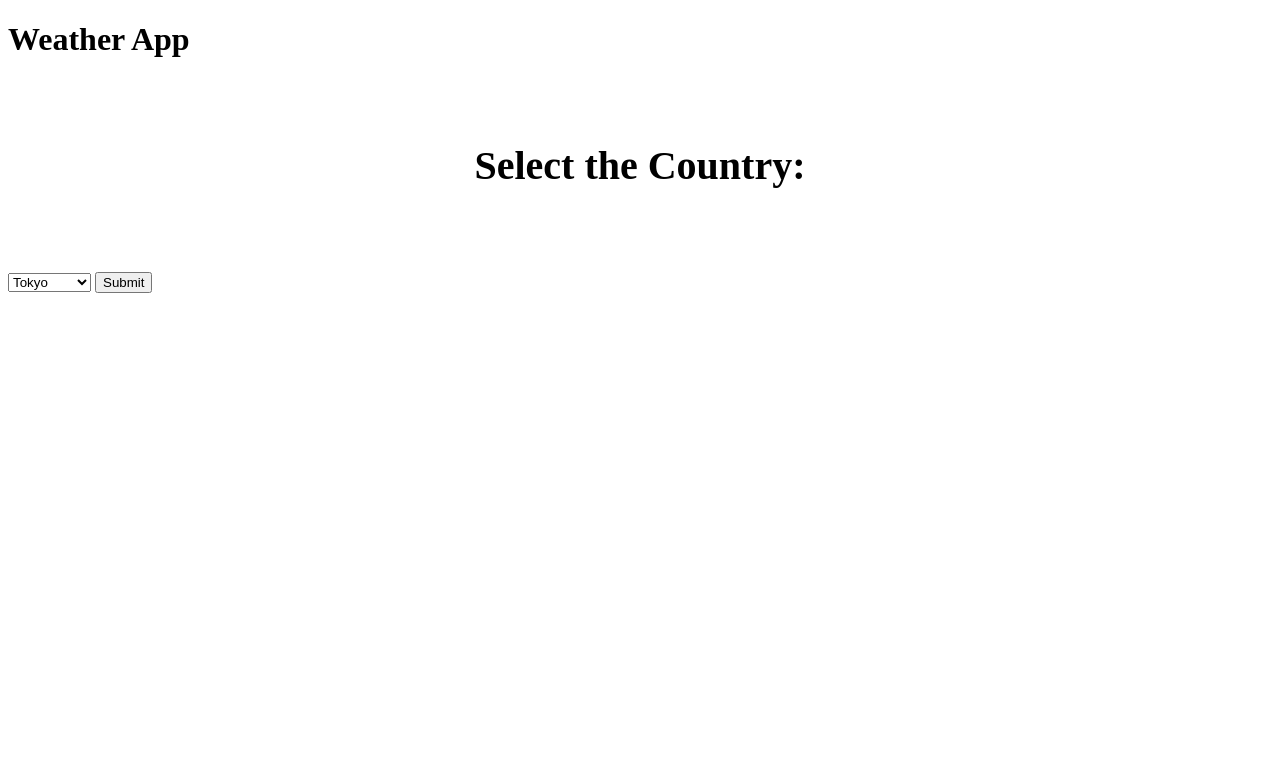
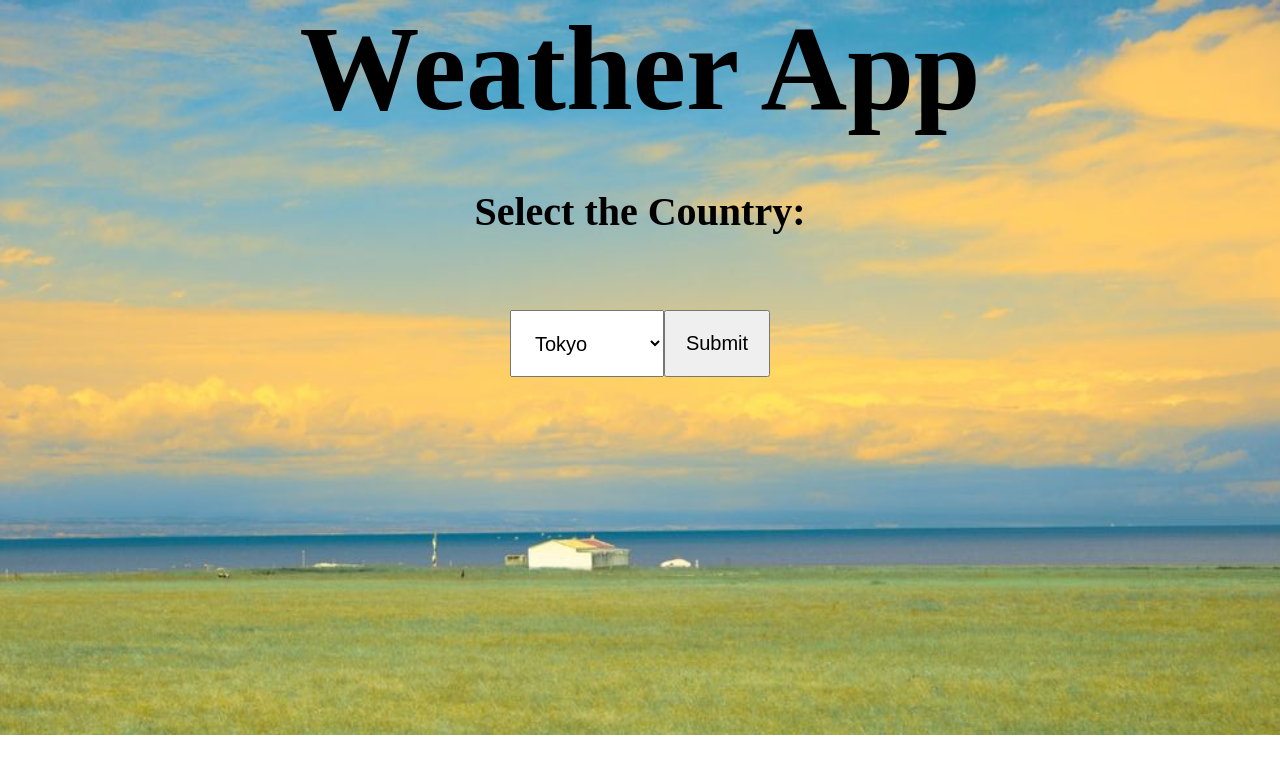
Before and after one commit to stephaniegogo251/Week3WeatherApp, a website: page index.html in a window 1280 px wide. Drawn offline with Linux system fonts and the light colour scheme; the site is published under a folder, as on GitHub Pages, so addresses that start at the root find nothing.

Commit message:
back end week 3

```diff
--- a/index.html
+++ b/index.html
@@ -1,7 +1,7 @@
 <!DOCTYPE html>
 <html lang="en">
 <head>
-    <link rel="stylesheet" href="/styles.css">
+    <link rel="stylesheet" href="public/styles.css">
     <meta charset="UTF-8">
     <meta name="viewport" content="width=device-width, initial-scale=1.0">
     <title>Weather App</title>
```
